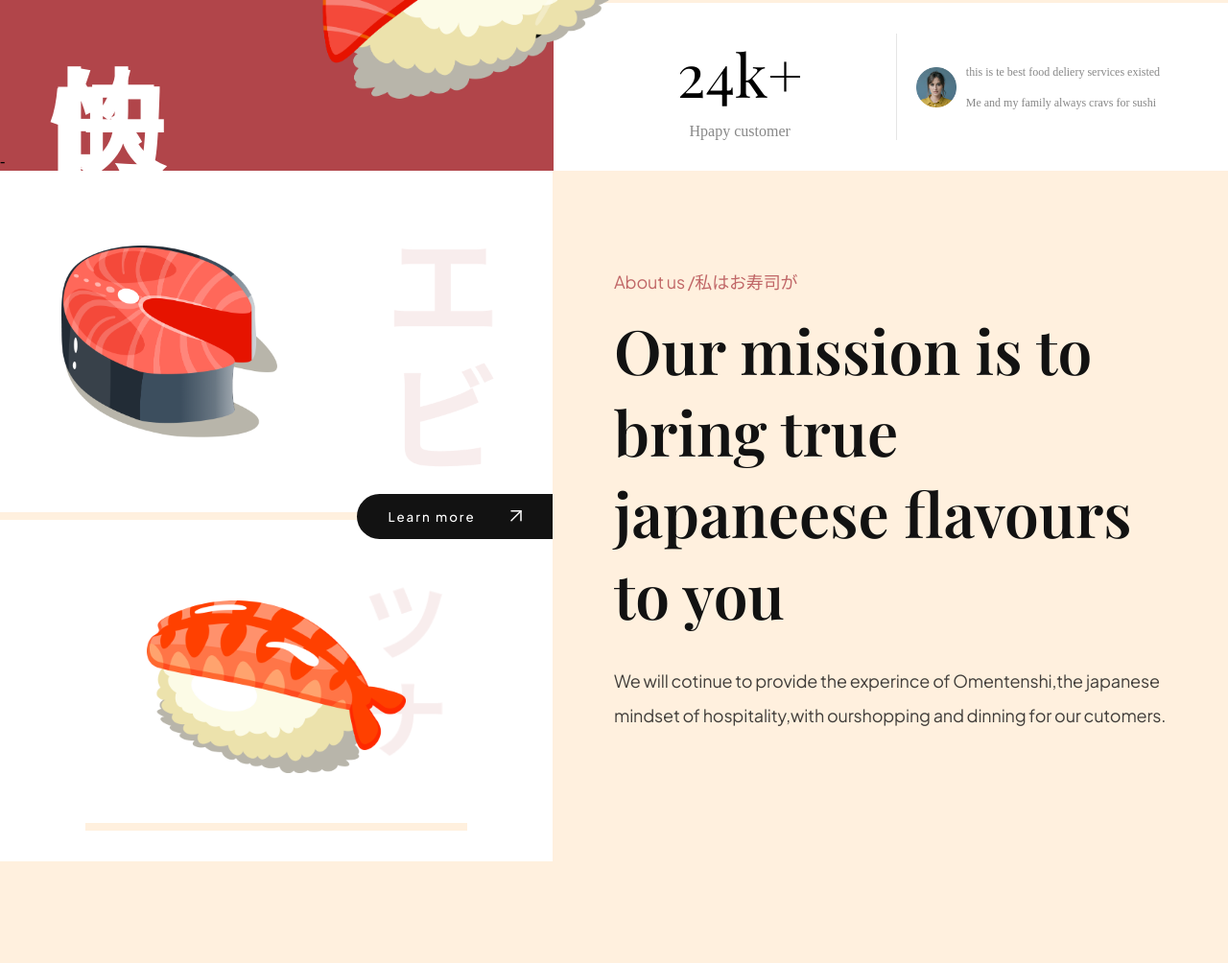
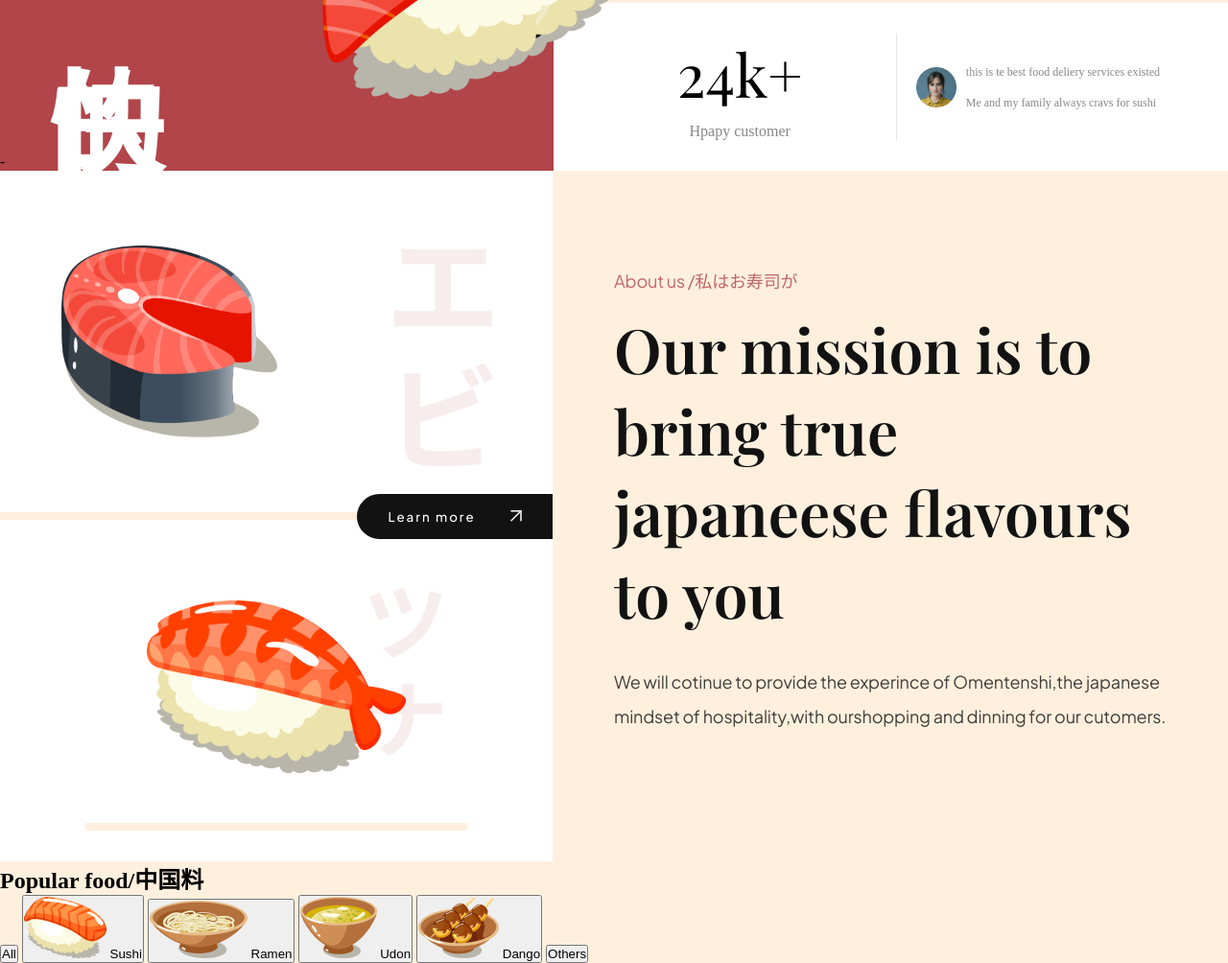
Before and after one commit to gokul4305/sushi-project, a website built with Vite: page index.html in a window 1280 px wide. Shown: the part 706-1710 px from the top of the page at 96% size. Before the commit the page ends 1604 px from the top, so only its background shows below. Built offline with nearby package versions, Linux system fonts and the light colour scheme.

Commit message:
working on popular foods

```diff
--- a/css/style.css
+++ b/css/style.css
@@ -91,7 +91,6 @@ a {
   opacity: 0.8;
 
   margin: 32px 0px;
-  margin-top: 30px;
 }
 
 /* Hide scrollbar for Chrome, Safari and Opera */
--- a/index.html
+++ b/index.html
@@ -99,6 +99,29 @@
         </p>
       </div>
     </section>
+    <section class="popular-foods" id="menu">
+      <h2 class="popular-foods__title">Popular food/中国料</h2>
+      <div class="popular-foods__filters sushi__hide-scrolbar">
+        <button class="popular-foods__filter-btn active">All</button>
+        <button class="popular-foods__filter-btn active">
+          <img src="/assets/sushi-9.png" alt="sushi9" />
+          Sushi
+        </button>
+        <button class="popular-foods__filter-btn active">
+          <img src="/assets/sushi-8.png" alt="sushi9" />
+          Ramen
+        </button>
+        <button class="popular-foods__filter-btn active">
+          <img src="/assets/sushi-7.png" alt="sushi9" />
+          Udon
+        </button>
+        <button class="popular-foods__filter-btn active">
+          <img src="/assets/sushi-6.png" alt="sushi9" />
+          Dango
+        </button>
+        <button class="popular-foods__filter-btn">Others</button>
+      </div>
+    </section>
 
     <script src="js/script.js"></script>
   </body>
```
